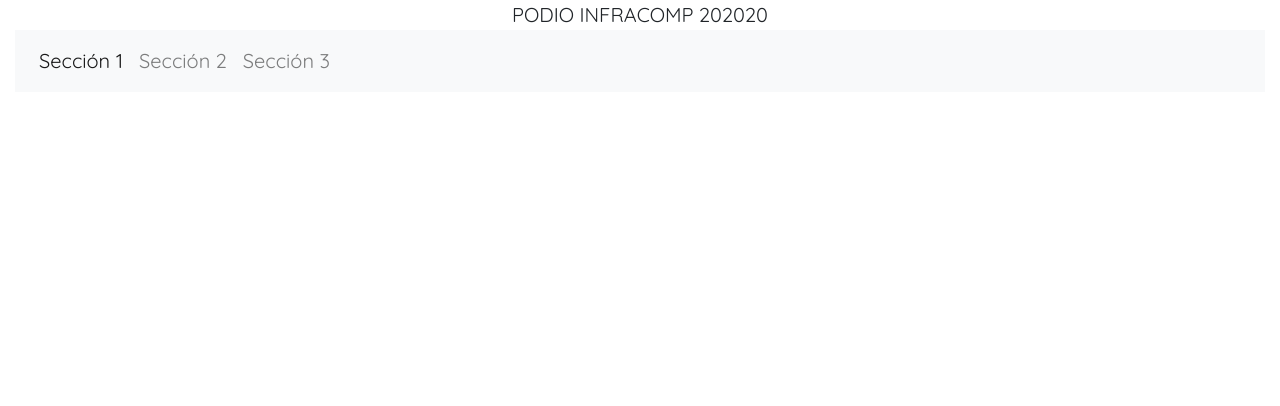
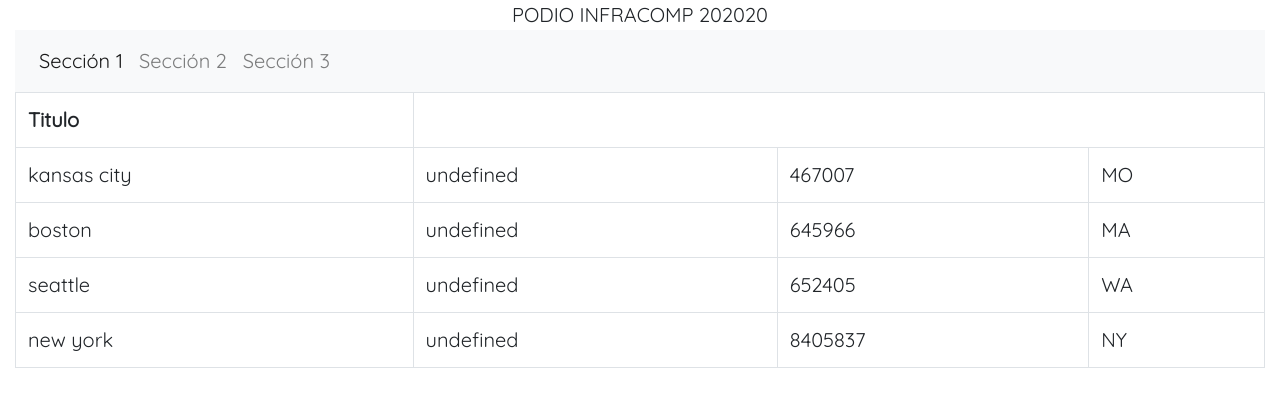
Before and after one commit to mjocampov/infracomp202020, a plain HTML site: page index.html in a window 1280 px wide. Drawn offline with nearby package versions, Linux system fonts and the light colour scheme.

Commit message:
show data correction

```diff
--- a/index.html
+++ b/index.html
@@ -66,7 +66,7 @@
   <!--NavBar-->
 
   <!--Sección 1-->
-  <div class="students_table">
+  <div id="students_table">
   </div>
   <!--Sección 1-->
   </div>
```
